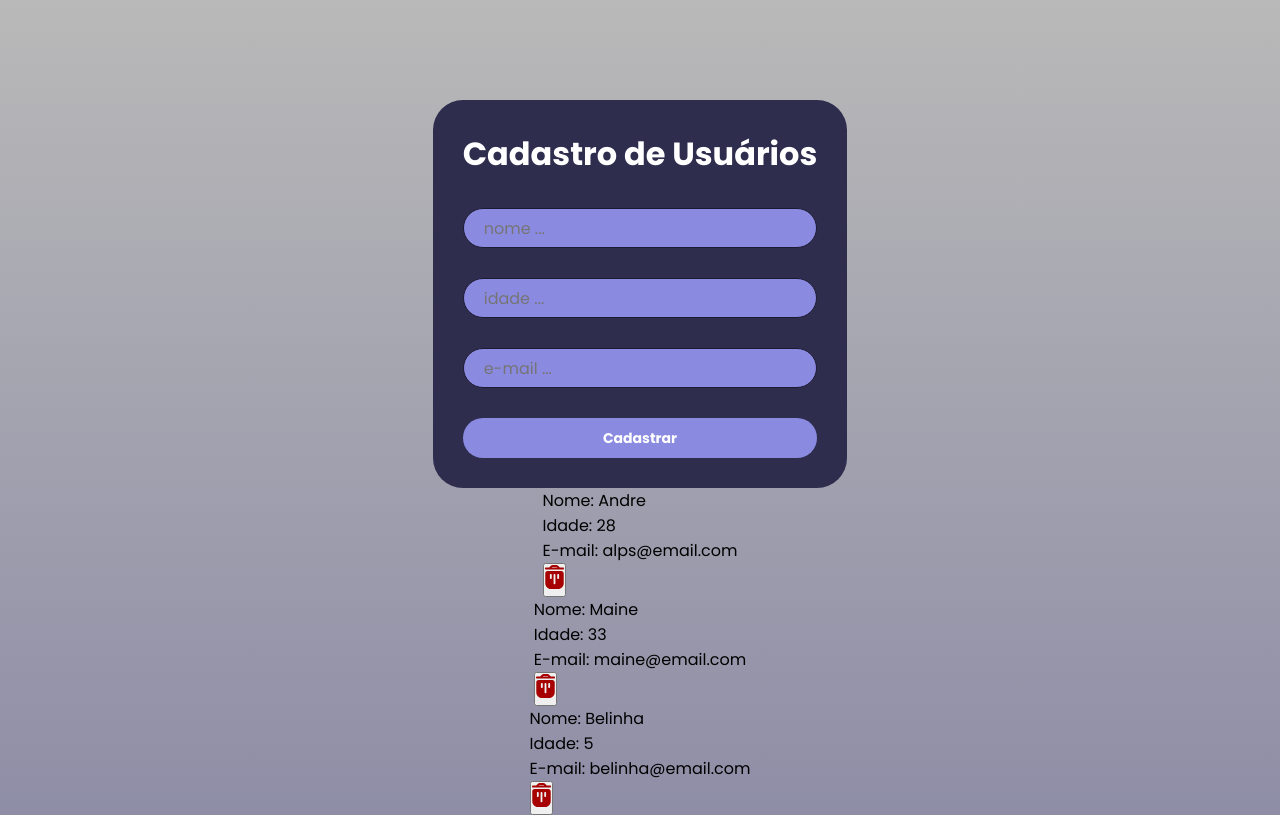
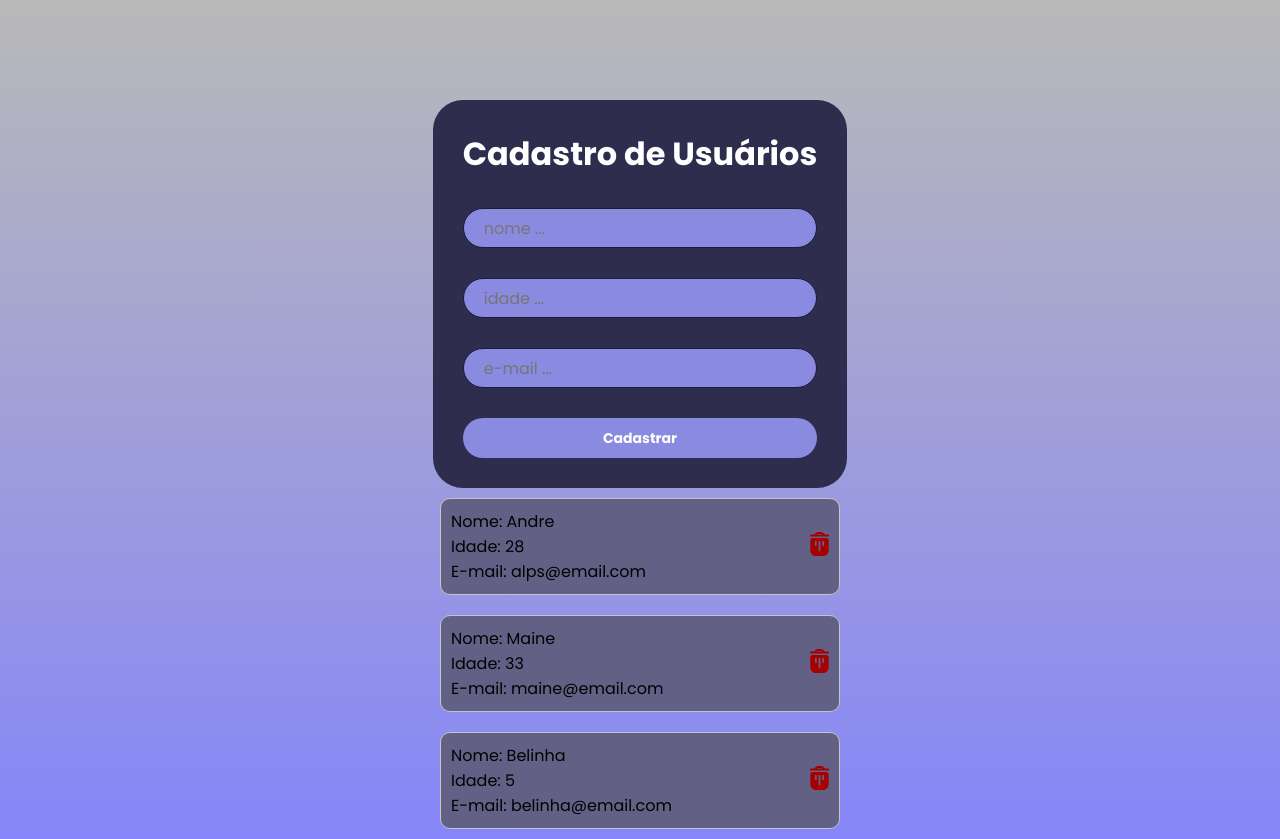
Before and after one commit to AndrePacolla/Cadastro-usuario-react, a React (Vite) app in the folder cadastro-usuarios/: page / in a window 1280 px wide. Before the commit the page ends 815 px from the top, so only its background shows below. Built offline with nearby package versions, Linux system fonts and the light colour scheme.

Commit message:
adc efeitos visuais form e class .card

```diff
--- a/cadastro-usuarios/src/index.css
+++ b/cadastro-usuarios/src/index.css
@@ -8,5 +8,5 @@
 body{
   min-height: 100vh;
   width: 100vw;
-  background: linear-gradient(180deg, #b9b9b9 0%, rgba(30,29,79, 0.5) 100%);
+  background: linear-gradient(180deg, #b9b9b9 0%, rgba(15, 12, 241, 0.5) 100%);
 }
--- a/cadastro-usuarios/src/pages/Home/index.jsx
+++ b/cadastro-usuarios/src/pages/Home/index.jsx
@@ -39,7 +39,7 @@ function Home() {
 
 
       {users.map((user) => (
-          <div key = {user.id}>
+          <div key = {user.id} className='card'>
              <div>
                <p>Nome: {user.name}</p>
                <p>Idade: {user.age}</p>
--- a/cadastro-usuarios/src/pages/Home/style.css
+++ b/cadastro-usuarios/src/pages/Home/style.css
@@ -44,3 +44,20 @@ form{
       padding-left: 20px;
     }
 }
+
+.card{
+  display: flex;
+  width: 400px;
+  justify-content: space-between;
+  background-color: #626085;
+  margin: 10px;
+  padding: 10px;
+  border-radius: 10px;
+  border: 1px solid rgb(197, 197, 197);
+
+  & button{
+    background-color: transparent;
+    border: none;
+
+  }
+}
```
